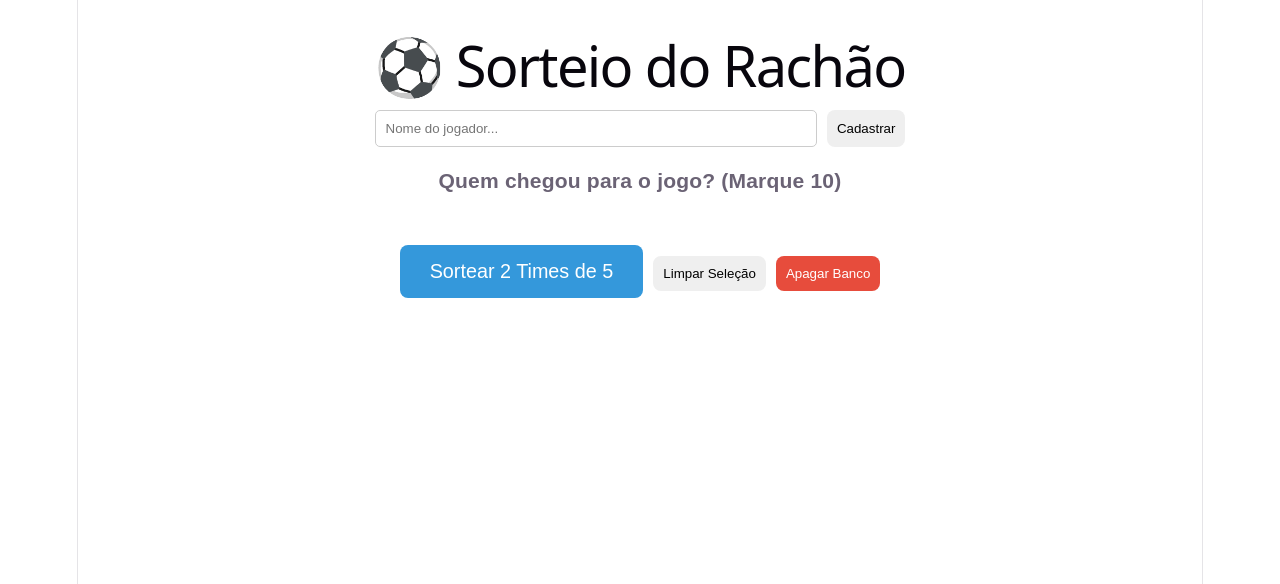
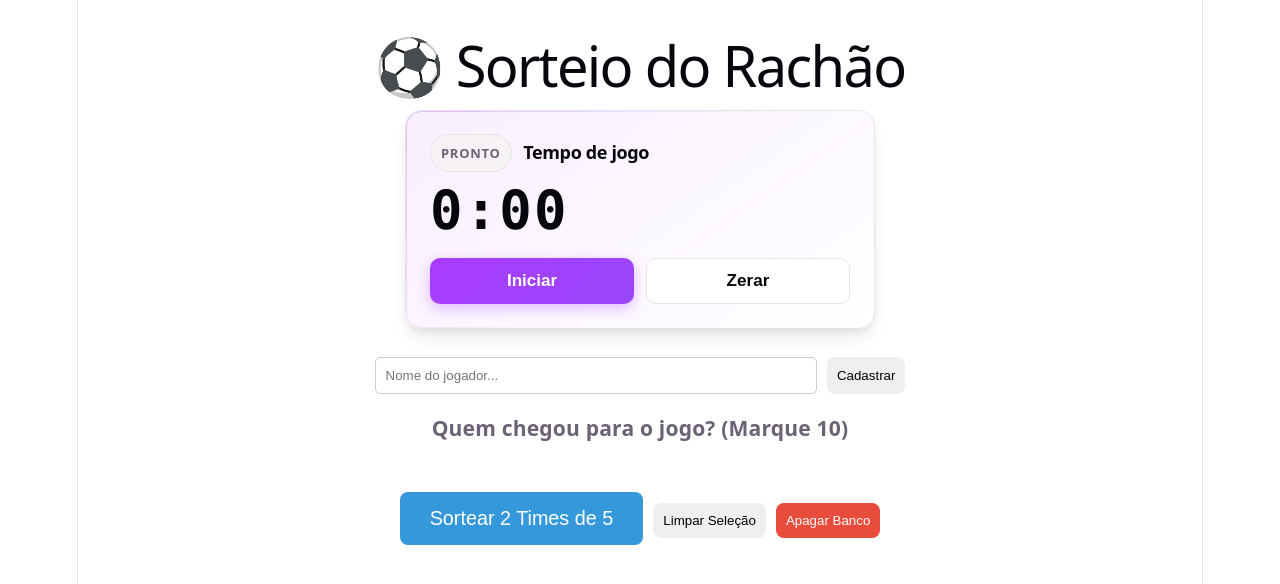
Before and after one commit to MLHolanda/sorteio-so-vitoria, a React (Vite) app: page / in a window 1280 px wide. Shown: the top 584 px of the page. Built offline with nearby package versions, Linux system fonts and the light colour scheme.

Commit message:
Implementa cronômetro com funcionalidades de iniciar, pausar e zerar; adiciona estilos para o novo componente de cronômetro.

```diff
--- a/src/App.css
+++ b/src/App.css
@@ -3,7 +3,157 @@
   margin: 0 auto;
   padding: 20px;
   text-align: center;
-  font-family: sans-serif;
+  font-family: var(--sans, system-ui, sans-serif);
+}
+
+.timer-card {
+  margin: 0 auto 28px;
+  max-width: 420px;
+  padding: 1.25rem 1.35rem 1.35rem;
+  border-radius: 16px;
+  text-align: left;
+  background: linear-gradient(
+    145deg,
+    color-mix(in srgb, var(--accent, #aa3bff) 8%, var(--bg, #fff)),
+    var(--bg, #fff)
+  );
+  border: 1px solid var(--border, #e5e4e7);
+  box-shadow: var(
+    --shadow,
+    0 10px 15px -3px rgba(0, 0, 0, 0.08),
+    0 4px 6px -2px rgba(0, 0, 0, 0.04)
+  );
+  position: relative;
+  overflow: hidden;
+}
+
+.timer-card::before {
+  content: '';
+  position: absolute;
+  inset: 0;
+  border-radius: inherit;
+  padding: 1px;
+  background: linear-gradient(
+    135deg,
+    color-mix(in srgb, var(--accent, #aa3bff) 45%, transparent),
+    transparent 55%
+  );
+  -webkit-mask:
+    linear-gradient(#fff 0 0) content-box,
+    linear-gradient(#fff 0 0);
+  -webkit-mask-composite: xor;
+  mask-composite: exclude;
+  pointer-events: none;
+  opacity: 0.65;
+}
+
+.timer-card__header {
+  display: flex;
+  align-items: center;
+  gap: 0.65rem;
+  flex-wrap: wrap;
+  margin-bottom: 0.35rem;
+}
+
+.timer-card__badge {
+  font-size: 0.72rem;
+  font-weight: 600;
+  letter-spacing: 0.06em;
+  text-transform: uppercase;
+  padding: 0.28rem 0.55rem;
+  border-radius: 999px;
+  background: var(--social-bg, rgba(244, 243, 236, 0.5));
+  color: var(--text, #6b6375);
+  border: 1px solid var(--border, #e5e4e7);
+}
+
+.timer-card__badge--on {
+  background: color-mix(in srgb, #22c55e 18%, var(--bg, #fff));
+  color: #15803d;
+  border-color: color-mix(in srgb, #22c55e 35%, var(--border, #e5e4e7));
+}
+
+.timer-card__badge--pause {
+  background: color-mix(in srgb, #f59e0b 16%, var(--bg, #fff));
+  color: #b45309;
+  border-color: color-mix(in srgb, #f59e0b 35%, var(--border, #e5e4e7));
+}
+
+@media (prefers-color-scheme: dark) {
+  .timer-card__badge--on {
+    color: #86efac;
+  }
+  .timer-card__badge--pause {
+    color: #fcd34d;
+  }
+}
+
+.timer-card__title {
+  margin: 0;
+  font-size: 1rem;
+  font-weight: 600;
+  color: var(--text-h, #08060d);
+  letter-spacing: -0.02em;
+}
+
+.timer-card__display {
+  margin: 0.5rem 0 1rem;
+  font-family: var(--mono, ui-monospace, monospace);
+  font-size: clamp(2.35rem, 8vw, 3rem);
+  font-weight: 600;
+  font-variant-numeric: tabular-nums;
+  letter-spacing: 0.04em;
+  color: var(--text-h, #08060d);
+  line-height: 1.1;
+}
+
+.timer-card__actions {
+  display: flex;
+  gap: 0.65rem;
+  flex-wrap: wrap;
+}
+
+.timer-btn {
+  flex: 1;
+  min-width: 120px;
+  padding: 0.65rem 1rem;
+  border-radius: 10px;
+  font-size: 0.95rem;
+  font-weight: 600;
+  border: 1px solid transparent;
+  transition:
+    transform 0.15s ease,
+    box-shadow 0.2s ease,
+    background 0.2s ease;
+}
+
+.timer-btn:active {
+  transform: scale(0.98);
+}
+
+.timer-btn--primary {
+  background: linear-gradient(
+    135deg,
+    var(--accent, #aa3bff),
+    color-mix(in srgb, var(--accent, #aa3bff) 75%, #6366f1)
+  );
+  color: #fff;
+  box-shadow: 0 4px 14px color-mix(in srgb, var(--accent, #aa3bff) 35%, transparent);
+}
+
+.timer-btn--primary:hover {
+  filter: brightness(1.06);
+}
+
+.timer-btn--ghost {
+  background: var(--bg, #fff);
+  color: var(--text-h, #08060d);
+  border-color: var(--border, #e5e4e7);
+}
+
+.timer-btn--ghost:hover {
+  background: var(--accent-bg, rgba(170, 59, 255, 0.1));
+  border-color: var(--accent-border, rgba(170, 59, 255, 0.5));
 }
 
 .input-group {
--- a/src/App.jsx
+++ b/src/App.jsx
@@ -1,5 +1,11 @@
-import { useState, useEffect } from 'react'
+import { useState, useEffect, useCallback } from 'react'
 import './App.css'
+
+function formatarTempo(totalSegundos) {
+  const m = Math.floor(totalSegundos / 60)
+  const s = totalSegundos % 60
+  return `${m}:${String(s).padStart(2, '0')}`
+}
 
 function App() {
   // Carrega os jogadores do computador (LocalStorage)
@@ -8,7 +14,27 @@ function App() {
     return salvos ? JSON.parse(salvos) : [];
   });
 
-  const [novoNome, setNovoNome] = useState('');
+  const [novoNome, setNovoNome] = useState('')
+
+  const [segundosCronometro, setSegundosCronometro] = useState(0)
+  const [cronometroRodando, setCronometroRodando] = useState(false)
+
+  useEffect(() => {
+    if (!cronometroRodando) return
+    const id = setInterval(() => {
+      setSegundosCronometro((t) => t + 1)
+    }, 1000)
+    return () => clearInterval(id)
+  }, [cronometroRodando])
+
+  const alternarCronometro = useCallback(() => {
+    setCronometroRodando((r) => !r)
+  }, [])
+
+  const zerarCronometro = useCallback(() => {
+    setCronometroRodando(false)
+    setSegundosCronometro(0)
+  }, [])
 
   // Salva no computador sempre que a lista mudar
   useEffect(() => {
@@ -66,6 +92,50 @@ function App() {
     <div className="container">
       <h1>⚽ Sorteio do Rachão</h1>
 
+      <section className="timer-card" aria-label="Cronômetro do jogo">
+        <div className="timer-card__header">
+          <span
+            className={
+              cronometroRodando
+                ? 'timer-card__badge timer-card__badge--on'
+                : segundosCronometro > 0
+                  ? 'timer-card__badge timer-card__badge--pause'
+                  : 'timer-card__badge'
+            }
+          >
+            {cronometroRodando
+              ? 'Em andamento'
+              : segundosCronometro > 0
+                ? 'Pausado'
+                : 'Pronto'}
+          </span>
+          <h2 className="timer-card__title">Tempo de jogo</h2>
+        </div>
+        <p
+          className="timer-card__display"
+          aria-live="polite"
+          aria-atomic="true"
+        >
+          {formatarTempo(segundosCronometro)}
+        </p>
+        <div className="timer-card__actions">
+          <button
+            type="button"
+            className="timer-btn timer-btn--primary"
+            onClick={alternarCronometro}
+          >
+            {cronometroRodando ? 'Pausar' : 'Iniciar'}
+          </button>
+          <button
+            type="button"
+            className="timer-btn timer-btn--ghost"
+            onClick={zerarCronometro}
+          >
+            Zerar
+          </button>
+        </div>
+      </section>
+
       <div className="input-group">
         <input
           type="text"
```
